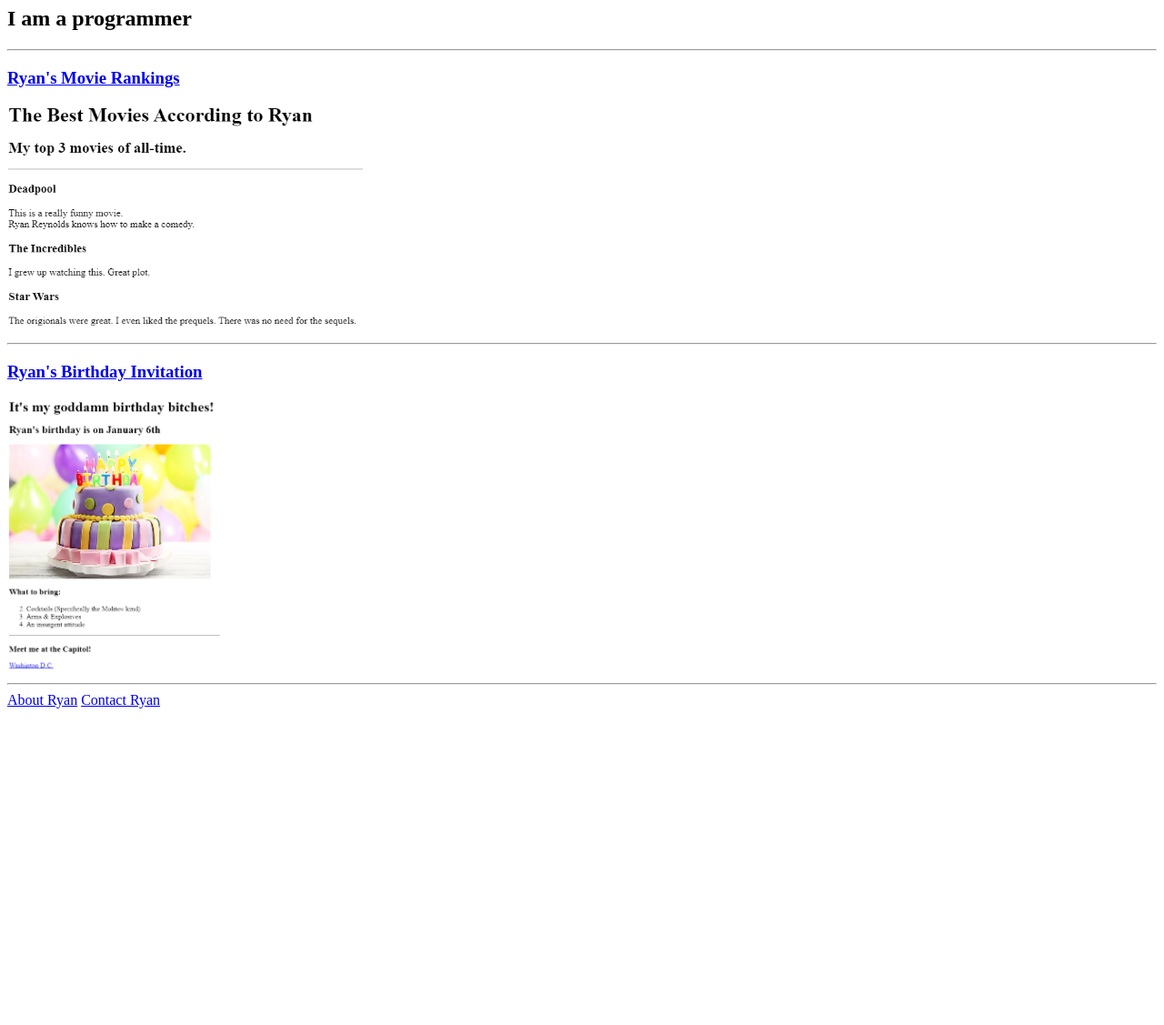
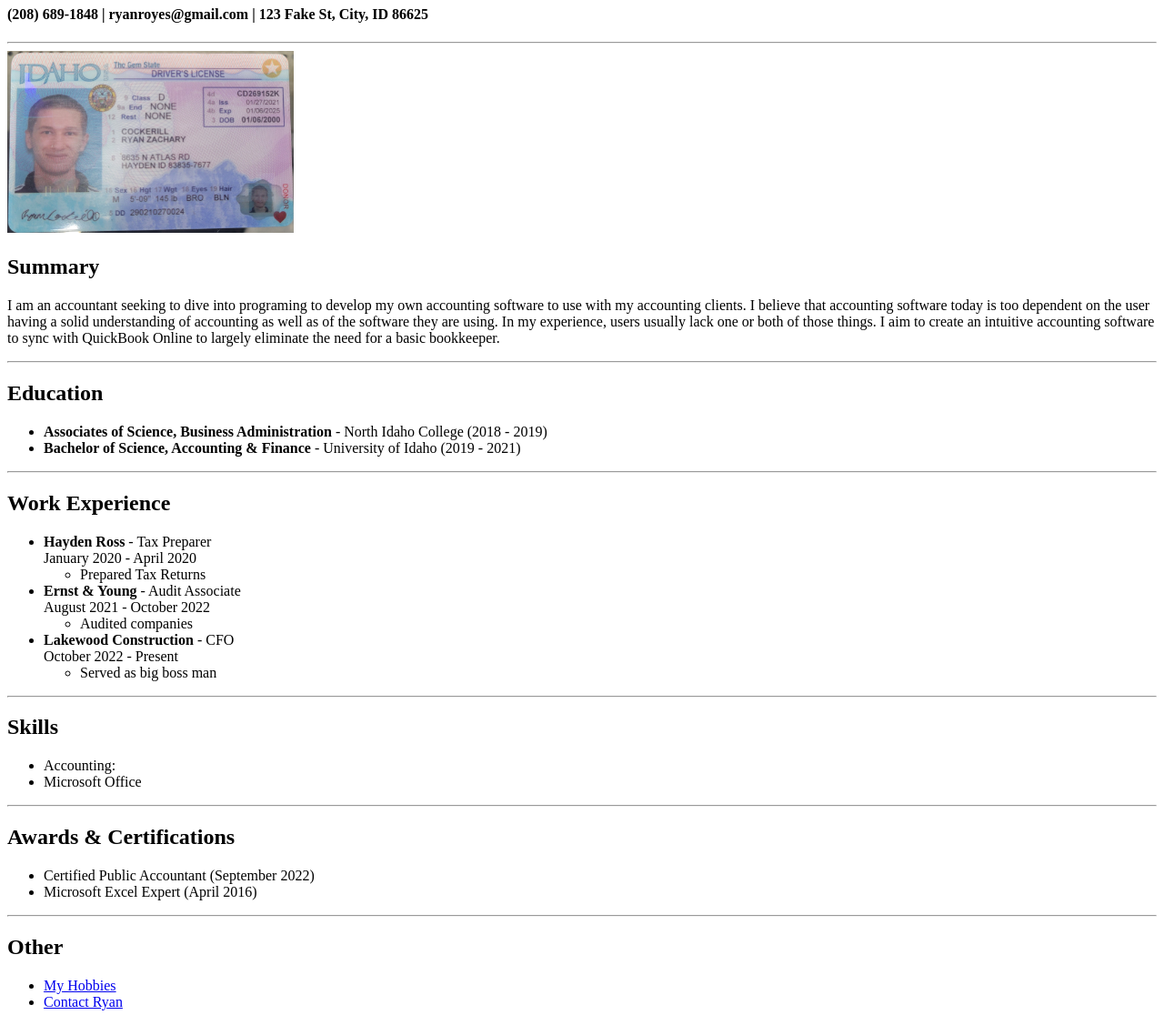
Before and after one commit to RyanCockerill/html-portfolio, a plain HTML site: page index.html in a window 1280 px wide. Shown: the part 73-1200 px from the top of the page at 91% size. Before the commit the page ends 860 px from the top, so only its background shows below. Drawn offline with Linux system fonts and the light colour scheme.

Commit message:
Add files via upload

```diff
--- a/index.html
+++ b/index.html
@@ -1,41 +1,73 @@
-<!-- TODO 1: Create the HTML Boilerplate -->
-
-<!-- TODO 2: Add Your previous projects' HTML into the public folder -->
-
-<!-- TODO 3: Take screenshots of your project previews and add the images to the images folder -->
-
-<!-- TODO 4: Add titles/subtitles etc. -->
-
-<!-- TODO 5: Add a link to the project pages -->
-
-<!-- TODO 6: Add images to show the project previews
-HINT for TODO 6: You can use the height attribute set to 200 to make the image smaller:
-https://developer.mozilla.org/en-US/docs/Web/HTML/Element/img#attr-height -->
-
-<!-- TODO 7: Add the Contact Me and About Me page links -->
 <!DOCTYPE html>
 <html lang="en">
     <head>
         <meta charset="UTF-8">
-        <title>Ryan's Portfolio</title>
+        <title>My Resume</title>
     </head>
-    <body>
-        <h1>Ryan's Portfolio</h1>
-        <h2>I am a programmer</h2>
+    <Body>
+        <h1>Ryan Cockerill, CPA</h1>
+        <h4>(208) 689-1848 | ryanroyes@gmail.com | 123 Fake St, City, ID 86625</h4>
+
+        <hr/>
+
+        <img src="./Ryan Cockerill Drivers License (Front).jpg" height="200" alt="profile photo">
+
+        <h2>Summary</h2>
+        <p>I am an accountant seeking to dive into programing to develop my own accounting software to use with my accounting clients. I believe that accounting software today is too dependent on the user having a solid understanding of accounting as well as of the software they are using. In my experience, users usually lack one or both of those things. I aim to create an intuitive accounting software to sync with QuickBook Online to largely eliminate the need for a basic bookkeeper.</p>
 
         <hr />
 
-        <h3><a href="./public/movie-rank.html">Ryan's Movie Rankings</a></h3>
-        <a href="./public/movie-rank.html"><img src="./assets/images/movies.png" height="250" alt="Basass Movie Rankings"></a>
+        <h2>Education</h2>
+        <ul>
+            <li><b>Associates of Science, Business Administration</b> - North Idaho College (2018 - 2019)</li>
+            <li><b>Bachelor of Science, Accounting & Finance</b> - University of Idaho (2019 - 2021)</li>
+        </ul>
 
         <hr />
 
-        <h3><a href="./public/birthday-ryan.html">Ryan's Birthday Invitation</a></h3>
-        <a href="./public/birthday-ryan.html"><img src="./assets/images/Ryan's Birthday.png" height="300" alt="Edgy birthday invitation"></a>
+        <h2>Work Experience</h2>
+        <ul>
+            <li><b>Hayden Ross</b> - Tax Preparer <br />
+                January 2020 - April 2020
+            <Ul>
+                <li>Prepared Tax Returns</li>
+            </Ul>
+            </li>
+            <li><b>Ernst & Young</b> - Audit Associate <br />
+                August 2021 - October 2022
+            <Ul>
+                <li>Audited companies</li>
+            </Ul>
+            </li>
+            <li><b>Lakewood Construction</b> - CFO <br />
+                October 2022 - Present
+            <Ul>
+                <li>Served as big boss man</li>
+            </Ul>
+        </ul>
+
+            <hr />
+
+        <h2>Skills</h2>
+        <ul>
+            <li>Accounting:</li>
+            <li>Microsoft Office</li>
+        </ul>
 
         <hr />
 
-        <a href="./public/about-ryan.html">About Ryan</a>
-        <a href="./public/contact-ryan.html">Contact Ryan</a>
-    </body>
+        <h2>Awards & Certifications</h2>
+        <ul>
+            <li>Certified Public Accountant (September 2022)</li>
+            <li>Microsoft Excel Expert (April 2016)</li>
+        </ul>
+
+        <hr />
+
+        <h2>Other</h2>
+        <ul>
+            <li><a href="./Pages/hobbies.html">My Hobbies</a></li>
+            <li><a href="./Pages/contact-ryan.html">Contact Ryan</a></li>
+        </ul>
+
 </html>
```
Also changed, not shown: Pages/contact-ryan.html (added, +9 -0 lines), Pages/hobbies.html (added, +12 -0 lines), Ryan Cockerill Drivers License (Front).jpg (added).
